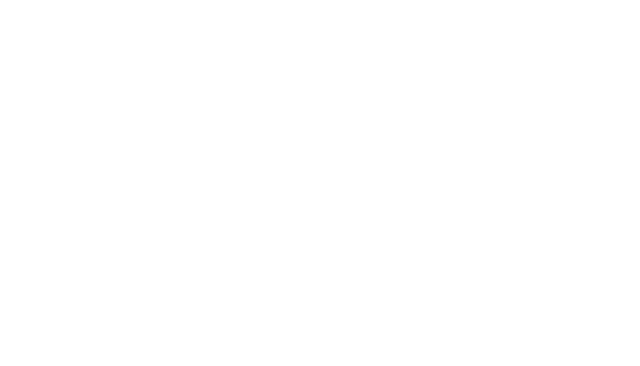
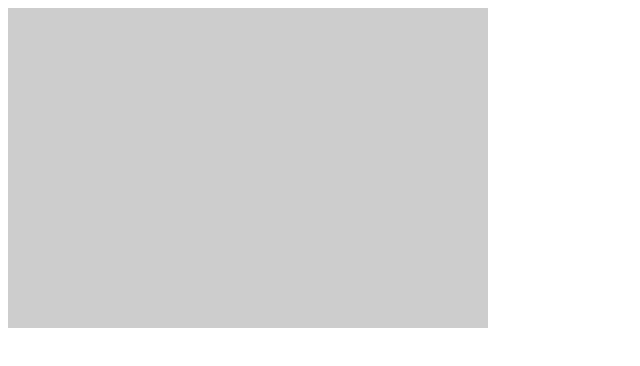
Before and after one commit to CouriersRyan/SpaceInvaderCanvas, a plain HTML site: page index.html in a window 1280 px wide. Shown: the whole page, without its empty margins (0-640 px from the left). Drawn offline with nearby package versions, Linux system fonts and the light colour scheme.

Commit message:
setup the canvas

```diff
--- a/index.html
+++ b/index.html
@@ -7,6 +7,7 @@
 </head>
 <body>
 
+	<script src="https://code.jquery.com/jquery-2.2.4.min.js"></script>
 	<script type="text/javascript" src="scripts.js"></script>
 </body>
 </html>
--- a/scripts.js
+++ b/scripts.js
@@ -0,0 +1,6 @@
+var CANVAS_WIDTH = 480;
+var CANVAS_HEIGHT = 320;
+
+var canvasElement = $("<canvas width ='" + CANVAS_WIDTH + "' height='" + CANVAS_HEIGHT +"'></canvas>");
+var canvas = canvasElement.get(0).getContext("2d");
+canvasElement.appendTo('body');
--- a/style.css
+++ b/style.css
@@ -0,0 +1,3 @@
+canvas{
+	background: #ccc;
+}
```
